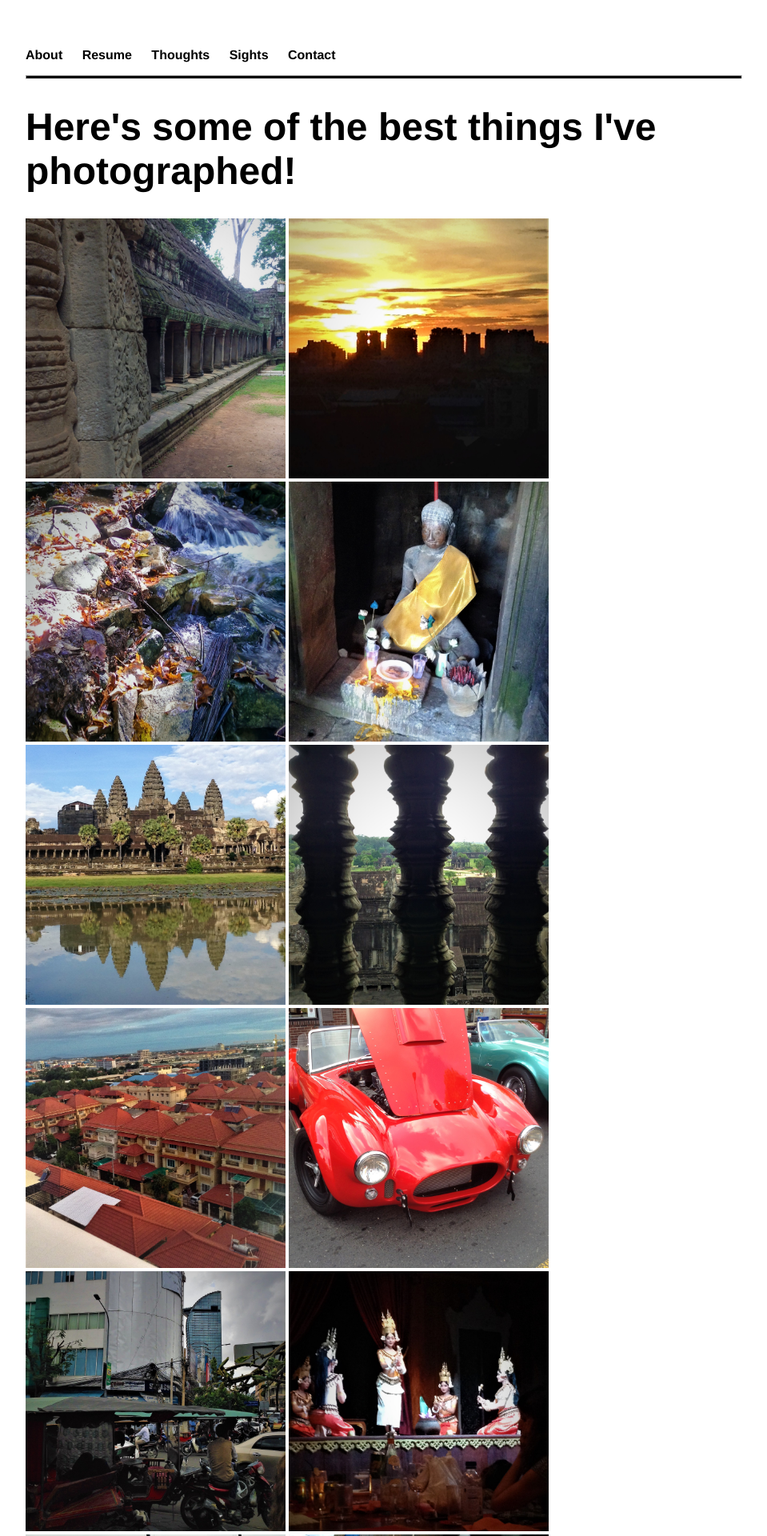
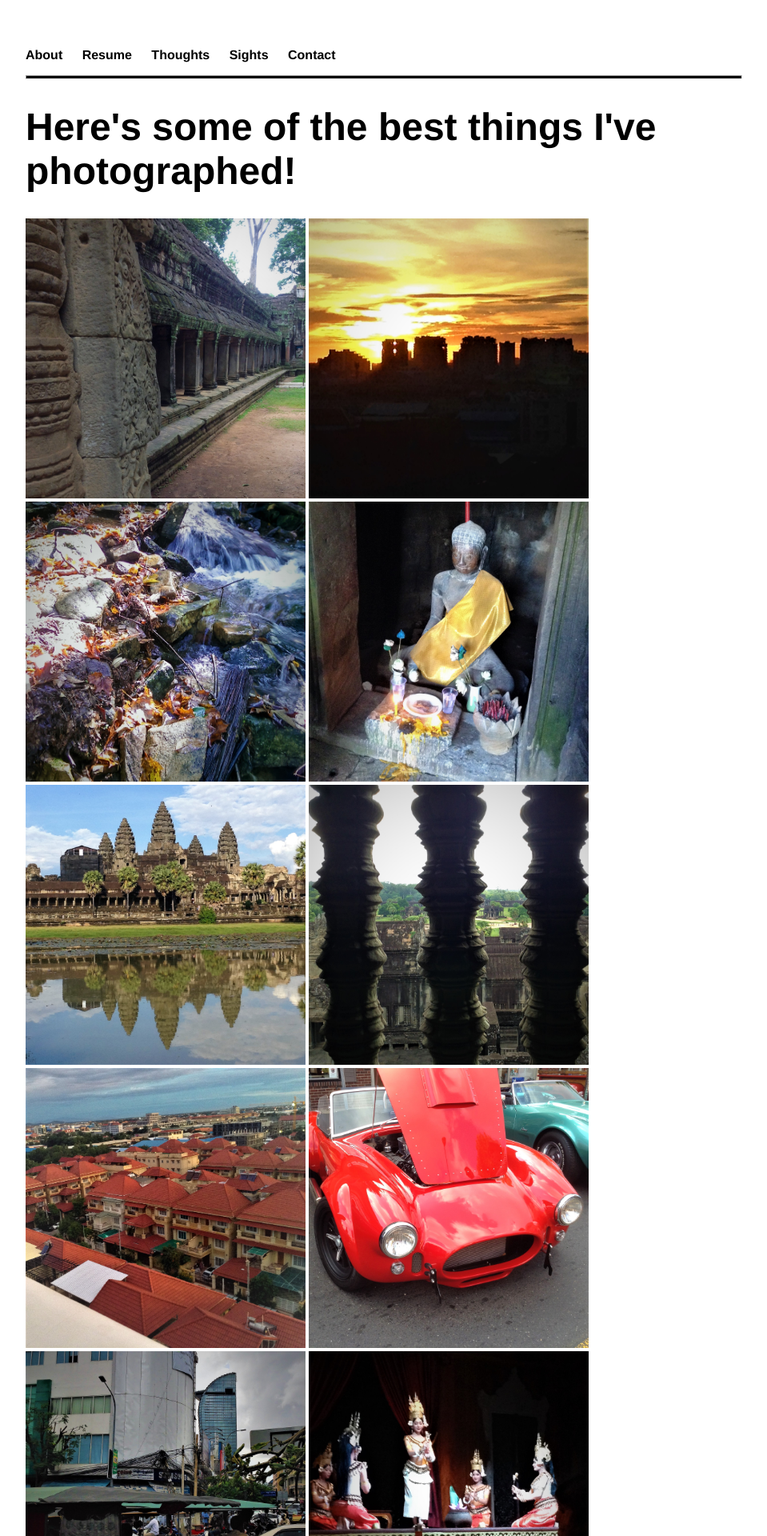
Before and after one commit to IronmanMk40/Matsick-Dot-Com, a Jekyll site: the page built from photos/index.html, in a window 1280 px wide. Shown: the top 1920 px of the page at 80% size, without its empty margins (160-1119 px from the left). Built offline with Jekyll 4.4.1, drawn with Linux system fonts in a browser that asks for light colours.

Commit message:
Changed size again

```diff
--- a/photos/index.html
+++ b/photos/index.html
@@ -4,21 +4,21 @@
 ---
 <div class="photos">
 <h1>Here's some of the best things I've photographed!</h1>
-<img src="wall.jpg" width=325 height=325>
-<img src="skyline.jpg" width=325 height=325>
-<img src="stream.jpg" width=325 height=325>
-<img src="buddha.jpg" width=325 height=325>
-<img src="angkorwat.jpg" width=325 height=325>
-<img src="bars.jpg" width=325 height=325>
-<img src="building.jpg" width=325 height=325>
-<img src="car.JPG" width=325 height=325>
-<img src="city.jpg" width=325 height=325>
-<img src="dancing.jpg" width=325 height=325>
-<img src="dayfishing.jpg" width=325 height=325>
-<img src="friend.jpg" width=325 height=325>
-<img src="monkey.jpg" width=325 height=325>
-<img src="nightfishing.jpg" width=325 height=325>
-<img src="phnompenh.JPG" width=325 height=325>
-<img src="treeroots.jpg" width=325 height=325>
-<img src="valley.jpg" width=325 height=325>
+<img src="wall.jpg" width=350 height=350>
+<img src="skyline.jpg" width=350 height=350>
+<img src="stream.jpg" width=350 height=350>
+<img src="buddha.jpg" width=350 height=350>
+<img src="angkorwat.jpg" width=350 height=350>
+<img src="bars.jpg" width=350 height=350>
+<img src="building.jpg" width=350 height=350>
+<img src="car.JPG" width=350 height=350>
+<img src="city.jpg" width=350 height=350>
+<img src="dancing.jpg" width=350 height=350>
+<img src="dayfishing.jpg" width=350 height=350>
+<img src="friend.jpg" width=350 height=350>
+<img src="monkey.jpg" width=350 height=350>
+<img src="nightfishing.jpg" width=350 height=350>
+<img src="phnompenh.JPG" width=350 height=350>
+<img src="treeroots.jpg" width=350 height=350>
+<img src="valley.jpg" width=350 height=350>
 </div>
```
